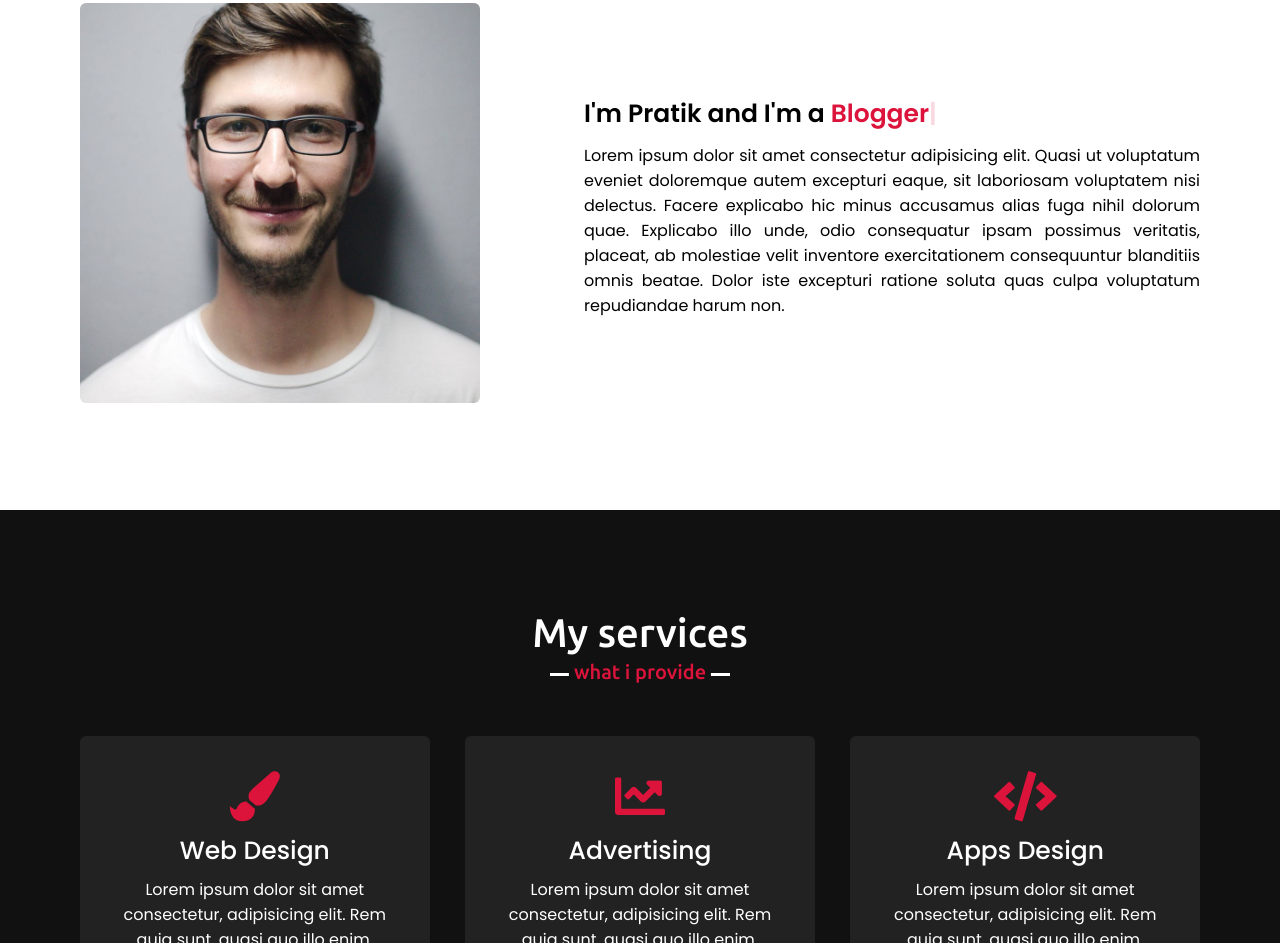
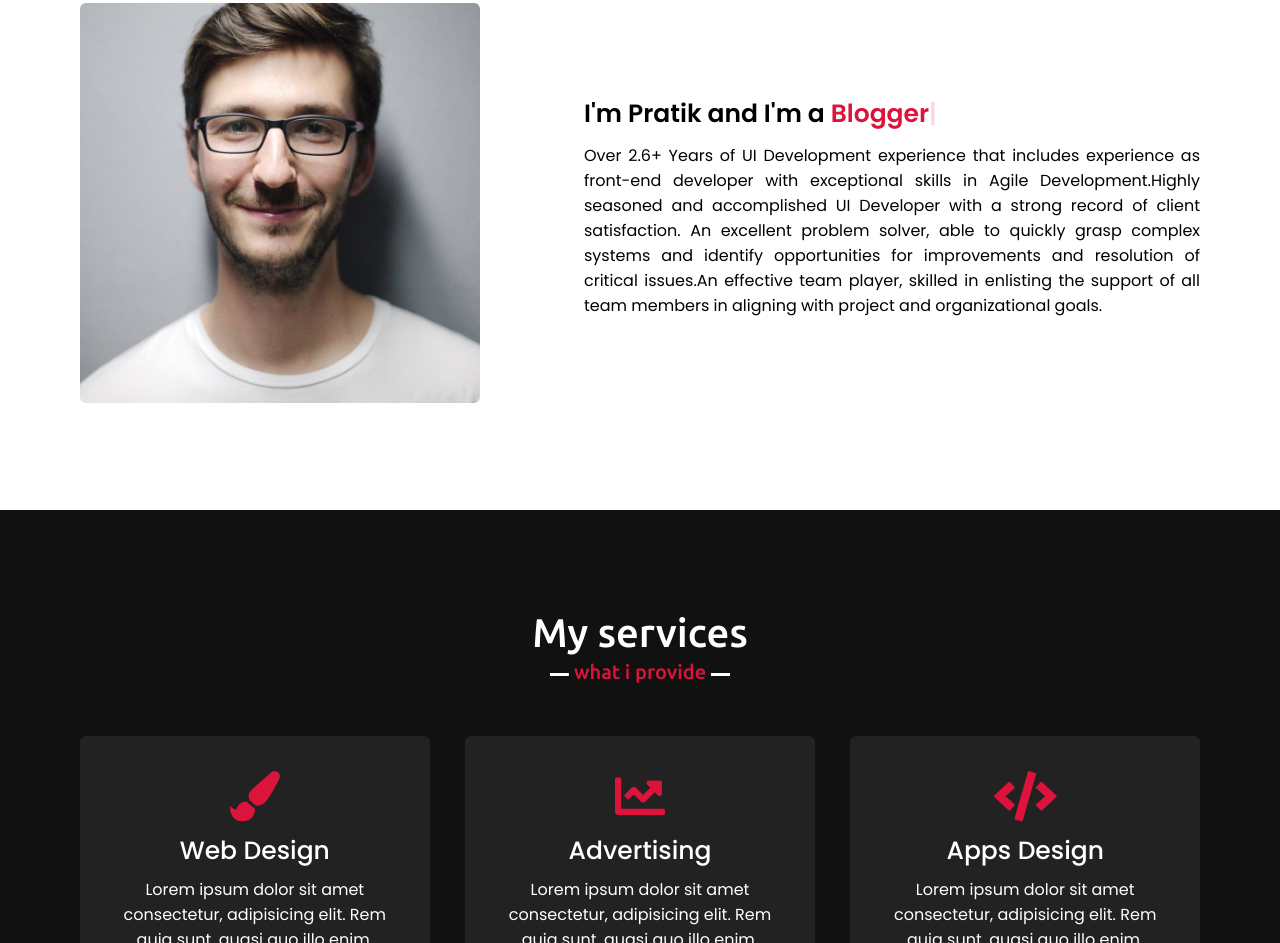
Before and after one commit to NBNSSOE/Personal-Portfolio-Website, a plain HTML site: page index.html in a window 1280 px wide. Shown: the part 1023-1966 px from the top of the page. Drawn offline with nearby package versions, Linux system fonts and the light colour scheme.

Commit message:
Introduction Updated
Update the introduction

```diff
--- a/index.html
+++ b/index.html
@@ -59,7 +59,7 @@
                 </div>
                 <div class="column right">
                     <div class="text">I'm Pratik and I'm a <span class="typing-2"></span></div>
-                    <p>Lorem ipsum dolor sit amet consectetur adipisicing elit. Quasi ut voluptatum eveniet doloremque autem excepturi eaque, sit laboriosam voluptatem nisi delectus. Facere explicabo hic minus accusamus alias fuga nihil dolorum quae. Explicabo illo unde, odio consequatur ipsam possimus veritatis, placeat, ab molestiae velit inventore exercitationem consequuntur blanditiis omnis beatae. Dolor iste excepturi ratione soluta quas culpa voluptatum repudiandae harum non.</p>
+                    <p>Over 2.6+ Years of UI Development experience that includes experience as front-end developer with exceptional skills in Agile Development.Highly seasoned and accomplished UI Developer with a strong record of client satisfaction. An excellent problem solver, able to quickly grasp complex systems and identify opportunities for improvements and resolution of critical issues.An effective team player, skilled in enlisting the support of all team members in aligning with project and organizational goals.</p>
                     <!-- <a href="#">Download CV</a> -->
                 </div>
             </div>
```
